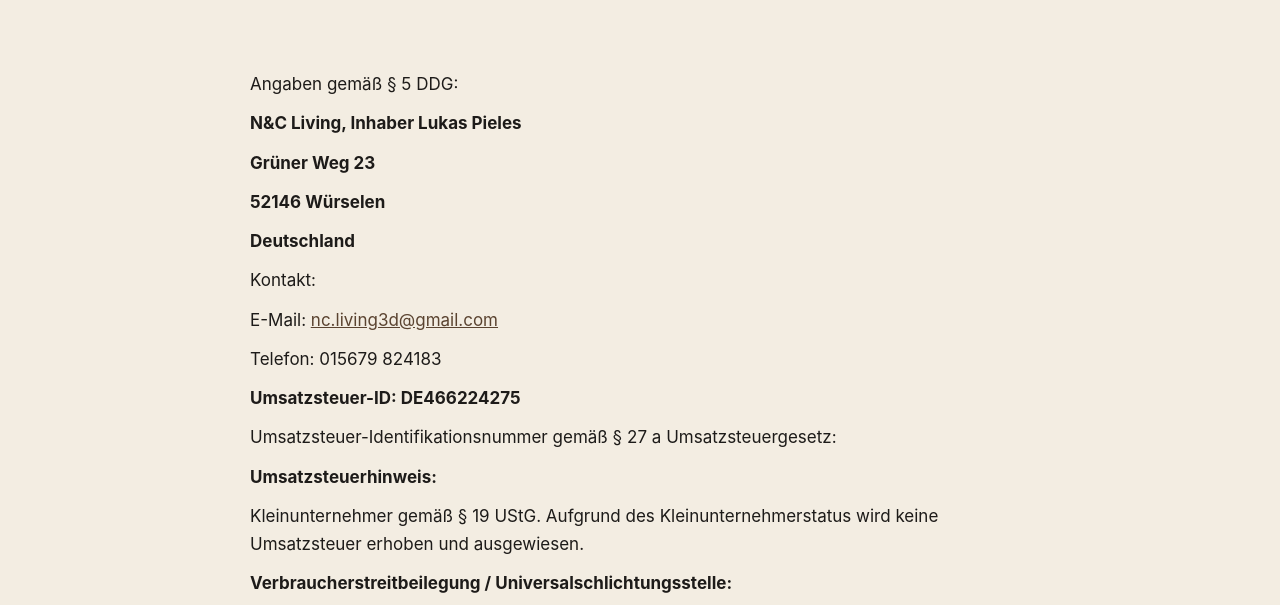
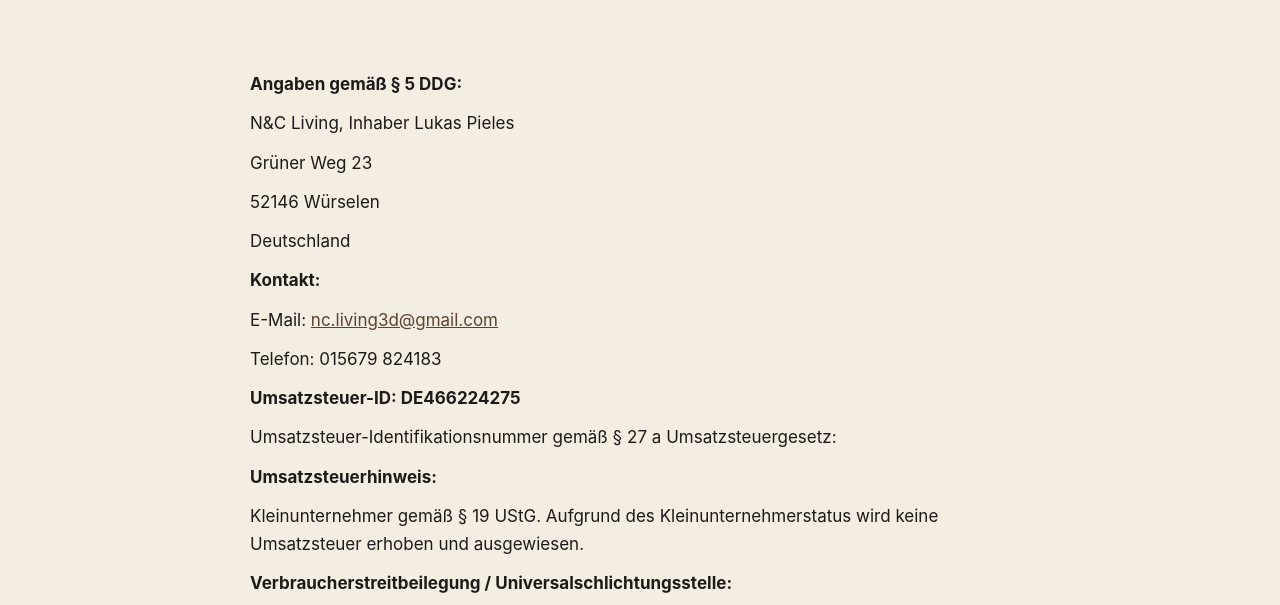
Before and after one commit to ncliving3d-oss/NC-living, a plain HTML site: page impressum.html in a window 1280 px wide. Shown: the part 194-799 px from the top of the page. Drawn offline with Linux system fonts and the light colour scheme.

Commit message:
Update impressum.html

```diff
--- a/impressum.html
+++ b/impressum.html
@@ -3,14 +3,14 @@
 <br/>
 
 </p>
-<p>Angaben gemäß § 5 DDG:</p>
+<p><b>Angaben gemäß § 5 DDG:</p></b>
 
-<p><b>N&amp;C Living, Inhaber Lukas Pieles</b></p>
-<p><b>Grüner Weg 23</b></p>
-<p><b>52146 Würselen</b></p>
-<p><b>Deutschland</b></p>
+<p>N&amp;C Living, Inhaber Lukas Pieles</p>
+<p>Grüner Weg 23</p>
+<p>52146 Würselen</p>
+<p>Deutschland</p>
 
-<p>Kontakt:</p>
+<p><b>Kontakt:</p></b>
 <p>E-Mail: <a href="mailto:nc.living3d@gmail.com"><u>nc.living3d@gmail.com</u></a></p>
 <p>Telefon: 015679 824183</p>
 
```
